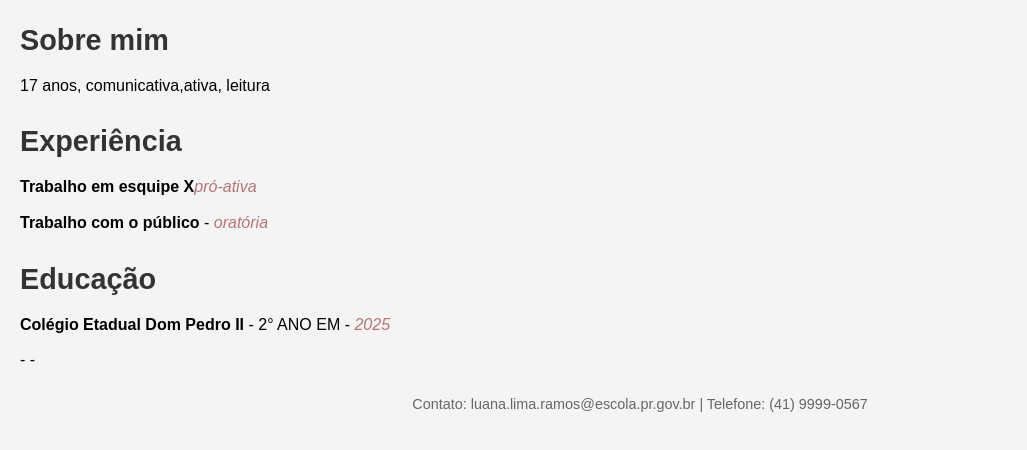
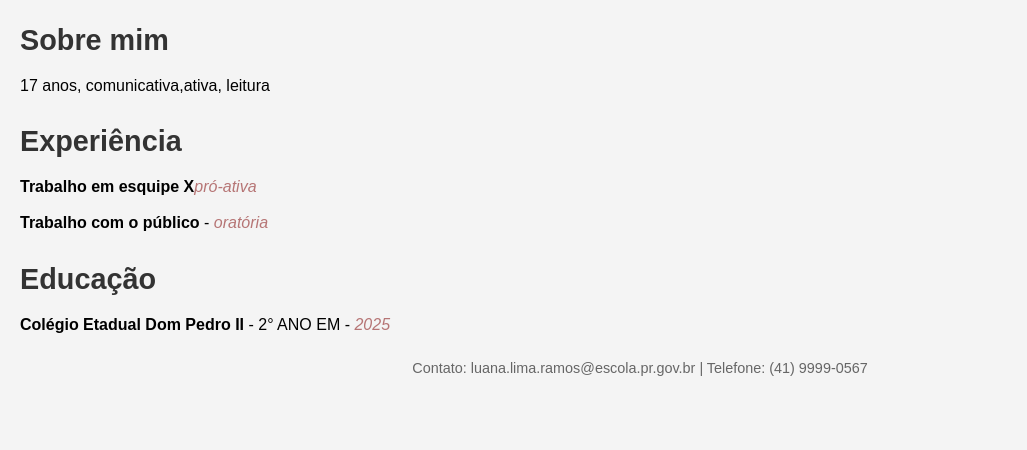
Before and after one commit to lua293/lua28-08-prt2, a plain HTML site: page index.html in a window 1280 px wide. Shown: the part 118-568 px from the top of the page, without its empty margins (0-1027 px from the left). Drawn offline with Linux system fonts and the light colour scheme; files that its build step writes are made by us from their sources.

Commit message:
Update index.html

```diff
--- a/index.html
+++ b/index.html
@@ -26,7 +26,7 @@
 <h2>Educação</h2>
 <ul>
 <li><strong>Colégio Etadual Dom Pedro II</strong> - 2° ANO EM - <em>2025</em></li>
-<li><strong></strong> -  - <em></em></li>
+<li><strong></strong> <em></em></li>
 </ul>
 </section>
 <footer>
```
